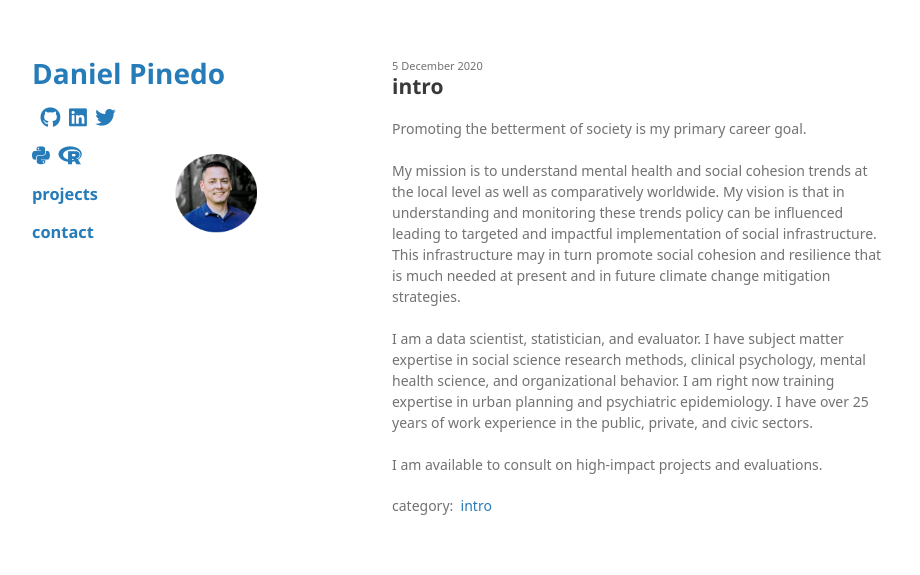
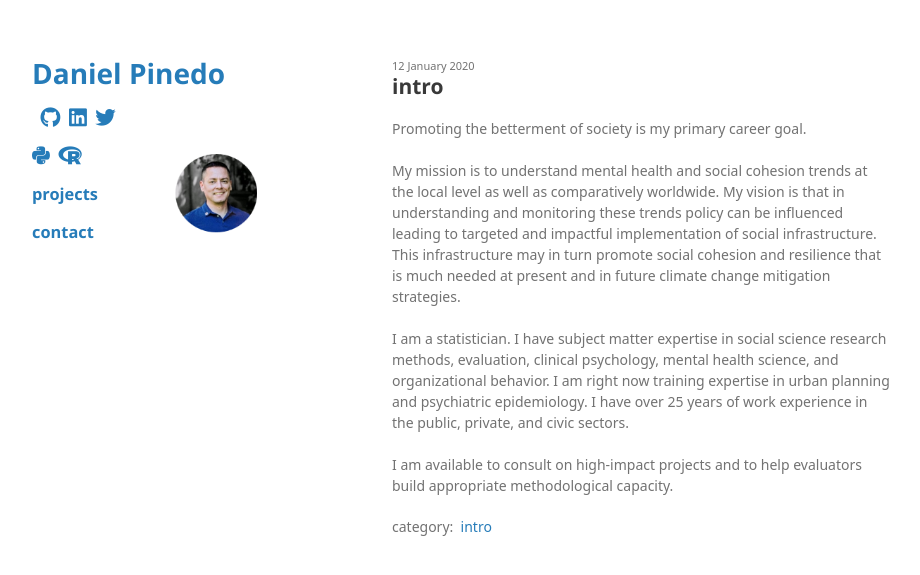
Before and after one commit to odenipinedo/odenipinedo.github.io, a Jekyll site: the page built from _posts/2020-01-12-intro.md, in a window 1280 px wide. Shown: the top 575 px of the page, without its empty margins (178-1098 px from the left). Built offline with Jekyll 4.4.1, drawn with Linux system fonts in a browser that asks for light colours; nearby versions of some CDN libraries; some web fonts are replaced; a style sheet for code colours, icons or effects is not loaded; the repository's description, which GitHub fills in, is left out.

Commit message:
Update and rename 2020-12-05-intro.md to 2020-01-12-intro.md

```diff
--- a/_posts/2020-12-05-intro.md
+++ b/_posts/2020-01-12-intro.md
@@ -1,14 +1,14 @@
 ---
 layout: post
 title:  "intro"
-date:   2020-12-05 18:00:00 -0500
+date:   2020-01-12 18:00:00 -0500
 categories: [intro]
 tags: about intro
 featured: true
 sitemap:
   priority: 0.5
   changefreq: 'monthly'
-  lastmod: 2020-01-11
+  lastmod: 2020-01-12
   exclude: 'no'
 ---
 
@@ -17,7 +17,7 @@ Promoting the betterment of society is my primary career goal.
 <br><br>
 My mission is to understand mental health and social cohesion trends at the local level as well as comparatively worldwide. My vision is that in understanding and monitoring these trends policy can be influenced leading to targeted and impactful implementation of social infrastructure. This infrastructure may in turn promote social cohesion and resilience that is much needed at present and in future climate change mitigation strategies.
 <br><br>
-I am a data scientist, statistician, and evaluator. I have subject matter expertise in social science research methods, clinical psychology, mental health science, and organizational behavior. I am right now training expertise in urban planning and psychiatric epidemiology. I have over 25 years of work experience in the public, private, and civic sectors.
+I am a statistician. I have subject matter expertise in social science research methods, evaluation, clinical psychology, mental health science, and organizational behavior. I am right now training expertise in urban planning and psychiatric epidemiology. I have over 25 years of work experience in the public, private, and civic sectors.
 <br><br>
-I am available to consult on high-impact projects and evaluations.
+I am available to consult on high-impact projects and to help evaluators build appropriate methodological capacity.
 </p>
```
